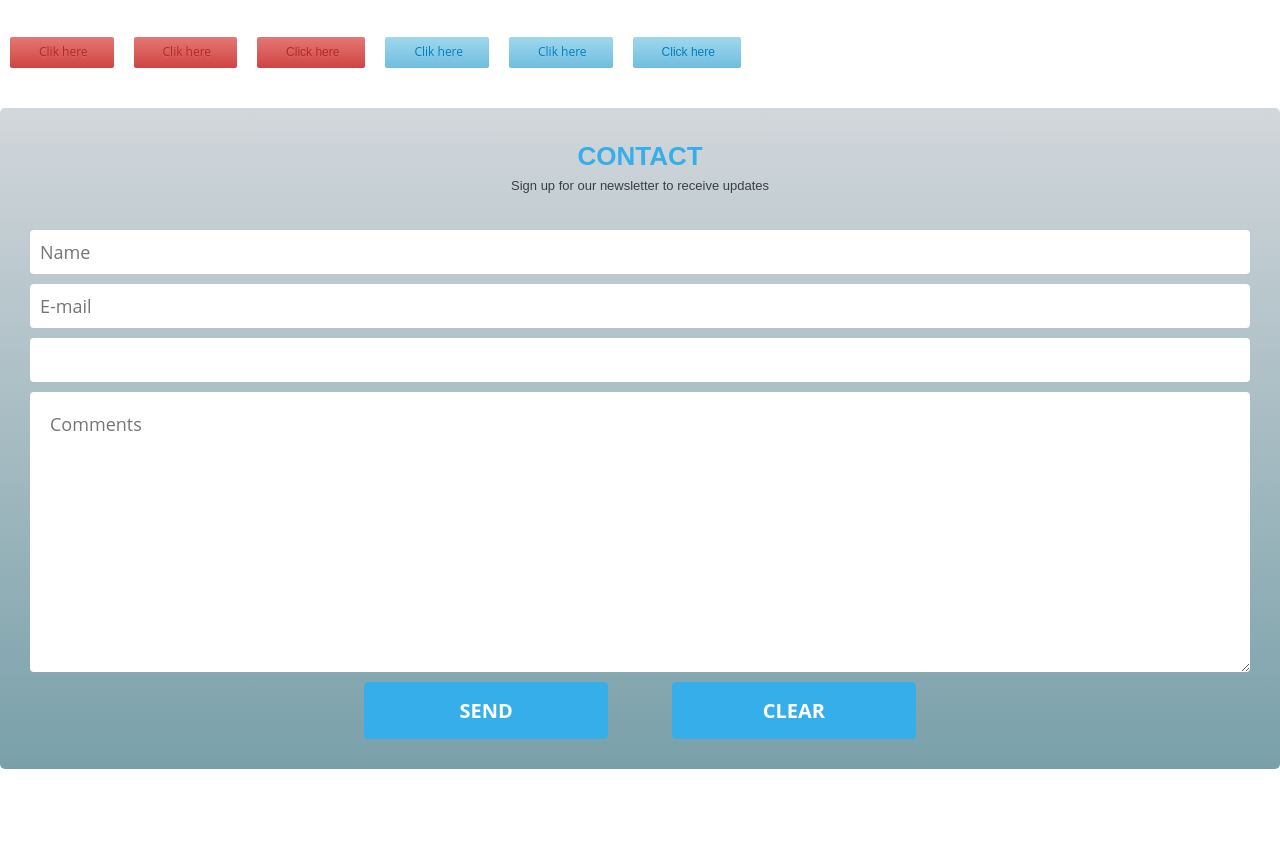
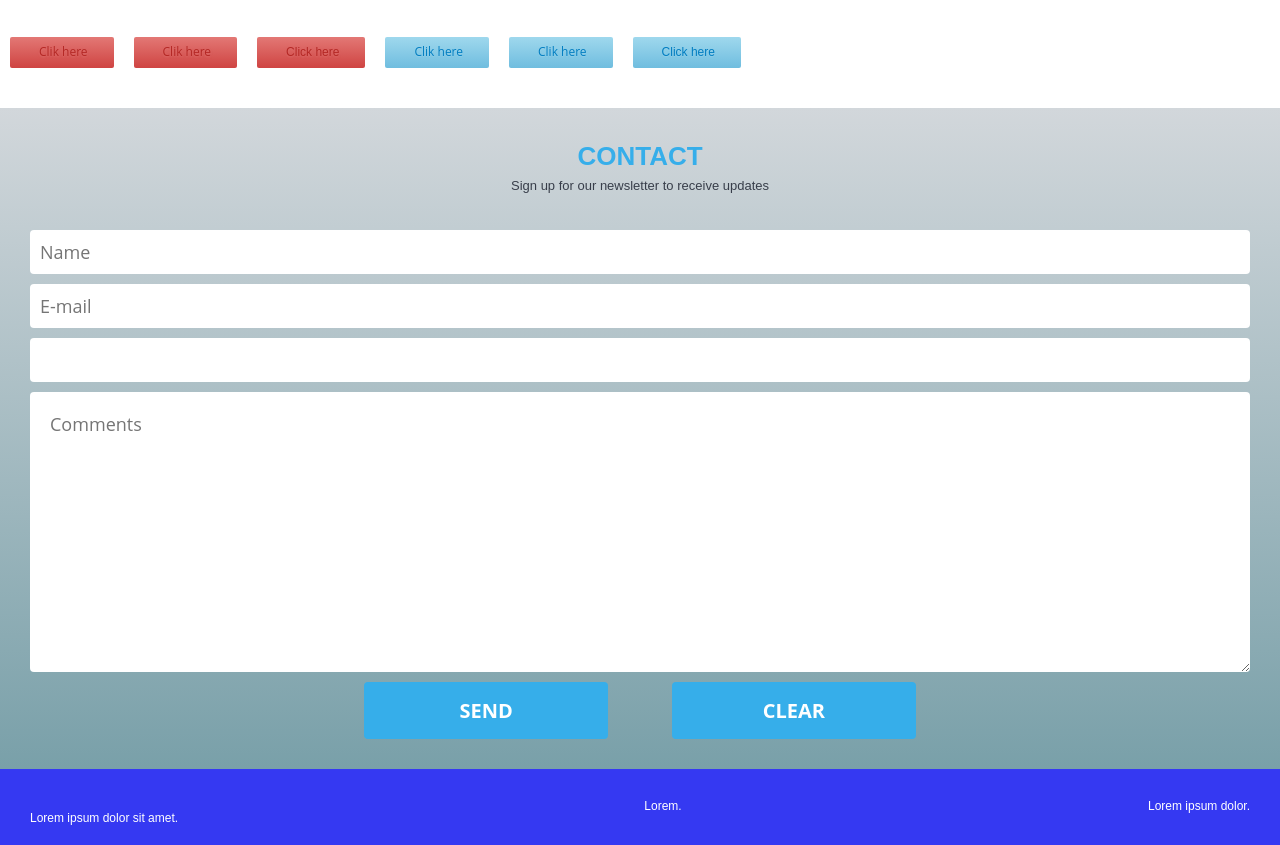
Before and after one commit to Kodonbaev/ZenSoft, a plain HTML site: page index.html in a window 1280 px wide. Shown: the part 648-1493 px from the top of the page. Before the commit the page ends 1417 px from the top, so only its background shows below. Drawn offline with Linux system fonts and the light colour scheme.

Commit message:
add Task_1

```diff
--- a/index.html
+++ b/index.html
@@ -93,6 +93,9 @@
     </div>
 <footer class="footer">
   <div class="container">
+    <p>Lorem ipsum dolor sit amet.</p>
+    <span>Lorem ipsum dolor.</span>
+    <a href="#">Lorem.</a>
   </div>
 </footer>
 <script src="vendor/jquery/jquery-3.1.1.min.js"></script>
--- a/sass/style.sass
+++ b/sass/style.sass
@@ -26,8 +26,6 @@ body
 		display: block
 		border: none
 		text-align: left
-		width: 50%
-		float: left
 		&::before
 			width: 0
 			height: 0
@@ -60,6 +58,8 @@ body
 			background: #30536d
 	&:hover + .menu_2
 		display: block
+		+tablet
+			display: none
 
 .menu_2
 	position: absolute
@@ -72,11 +72,10 @@ body
 
 	&:hover
 		display: block
-
 	+tablet
-		display: block
-		float: left
-		width: 50%
+		display: none
+	+tablet
+		display: none
 	a
 		display: inline-block
 		text-align: center
@@ -201,7 +200,6 @@ body
 	width: 100%
 	background: #d2d7db
 	margin-top: 30px
-	border-radius: 5px
 	background: -moz-linear-gradient(top,  #d2d7db 0%, #79a0a9 100%, #7db9e8 100%)
 	background: -webkit-linear-gradient(top,  #d2d7db 0%,#79a0a9 100%,#7db9e8 100%)
 	background: linear-gradient(to bottom,  #d2d7db 0%,#79a0a9 100%,#7db9e8 100%)
@@ -257,3 +255,18 @@ body
 	font-size: 2em
 	margin: 32px 10px 4px
 	color: #36aeea
+
+.footer
+	background: #3539f2
+	font-size: 12px
+	color: #fff
+	margin: 0
+	padding: 30px
+	p
+		display: inline
+		float: left
+	span
+		float: right
+	a
+		text-decoration: none
+		color: #fff
```
Also changed, not shown: css/style.css.
